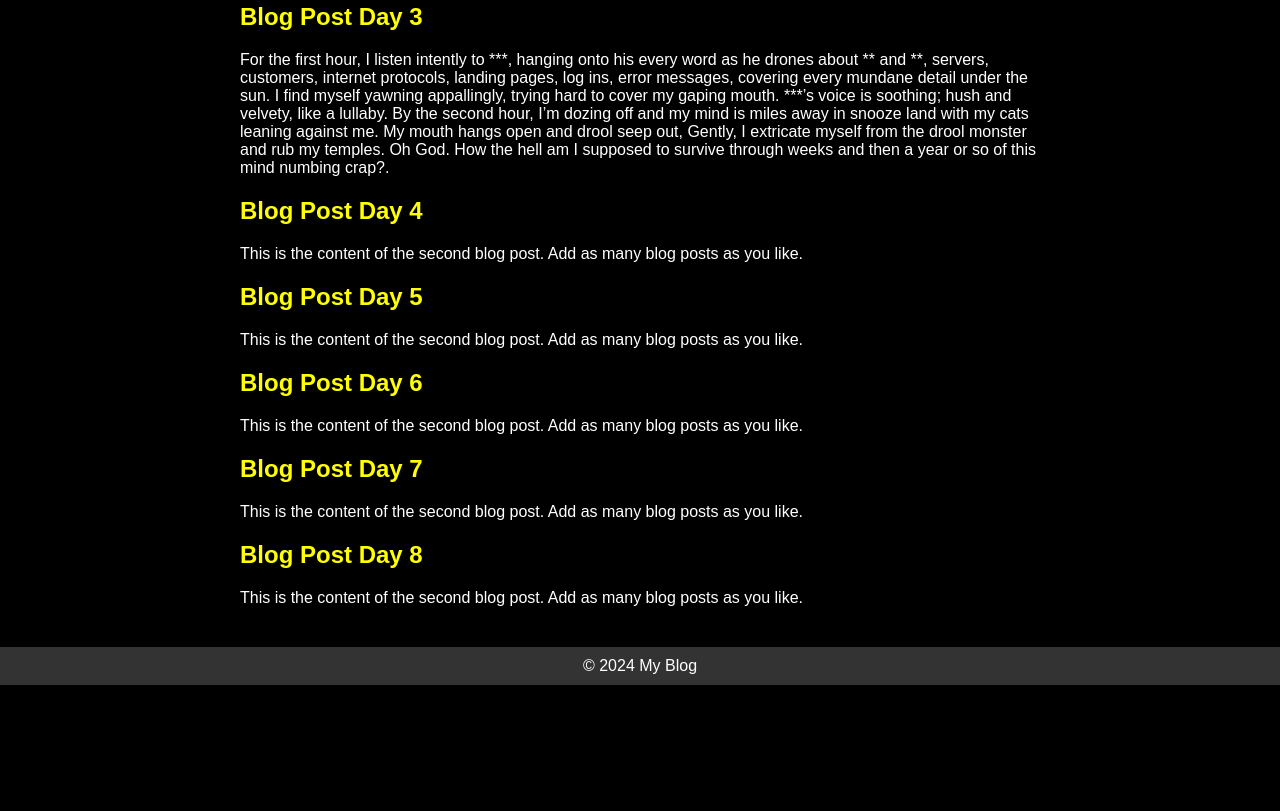
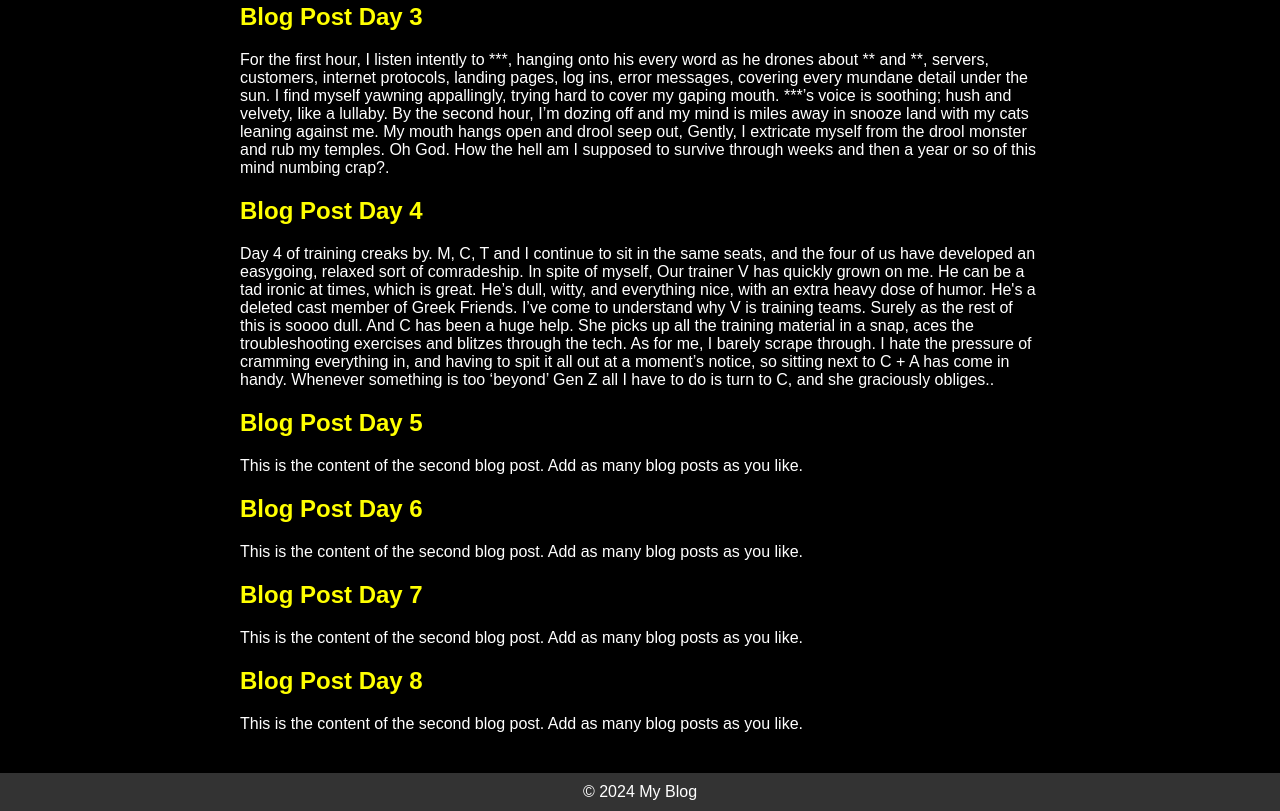
Before and after one commit to HotstuffRadio/xploitation, a plain HTML site: page index.html in a window 1280 px wide. Shown: the part 783-1594 px from the top of the page. Before the commit the page ends 1468 px from the top, so only its background shows below. Drawn offline with Linux system fonts and the light colour scheme.

Commit message:
Update index.html

```diff
--- a/index.html
+++ b/index.html
@@ -48,7 +48,14 @@
         </article>
          <article>
             <h2>Blog Post Day 4</h2>
-            <p>This is the content of the second blog post. Add as many blog posts as you like.</p>
+            <p>Day 4 of training creaks by. M, C, T and I continue to sit in the same seats, and the four of us have developed an
+              easygoing, relaxed sort of comradeship. In spite of myself, Our trainer V has quickly grown on me. He can be a tad
+              ironic at times, which is great. He’s dull, witty, and everything nice, with an extra heavy dose of humor.
+              He's a deleted cast member of Greek Friends. I’ve come to understand why V is training teams.
+              Surely as the rest of this is soooo dull. And C has been a huge help. She picks up all the training material in a
+              snap, aces the troubleshooting exercises and blitzes through the tech. As for me, I barely scrape through.
+              I hate the pressure of cramming everything in, and having to spit it all out at a moment’s notice, so sitting next to C + A has come in handy.
+            Whenever something is too ‘beyond’ Gen Z all I have to do is turn to C, and she graciously obliges..</p>
         </article>
          <article>
             <h2>Blog Post Day 5</h2>
```
